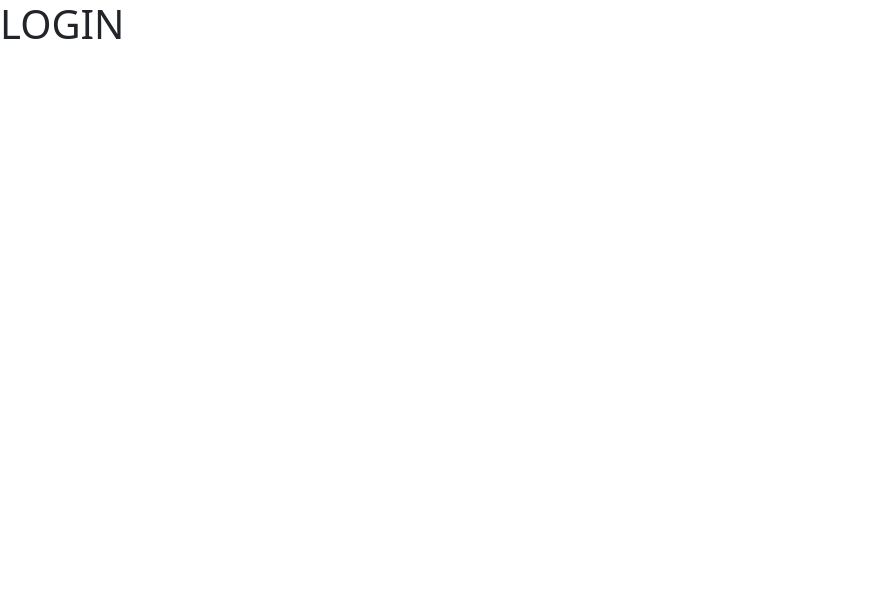
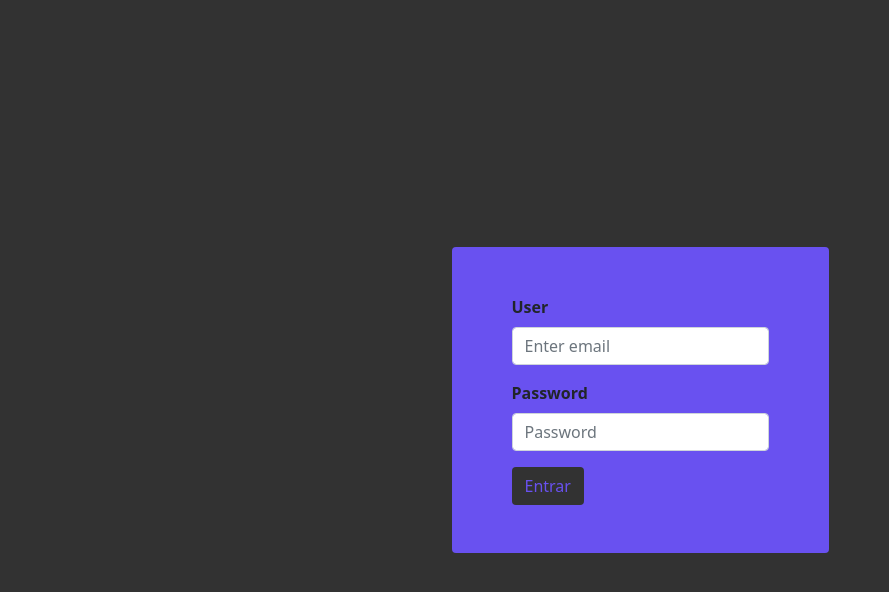
Before and after one commit to SharkDiamond/Agenda-Personal, a React (Create React App) app: page /Login in a window 1280 px wide. Shown: the top 592 px of the page, without its empty margins (0-889 px from the left). Built offline with nearby package versions, Linux system fonts and the light colour scheme.

Commit message:
Se crearon las rutas privadas y se creo el visual del login

```diff
--- a/src/App.css
+++ b/src/App.css
@@ -4,6 +4,15 @@
     min-height: 100vh;
 
   }
+
+  .loginContainer{
+
+    min-height: 100vh;
+    background-color: #323232;
+
+  }
+
+
   .barra{
 
 background-color: #1D2430;
@@ -11,6 +20,47 @@ background-color: #1D2430;
     border-color: blanchedalmond;
   }
 
+
+  .colorPrimario{
+
+
+    background-color: #323232;
+
+
+
+  }
+
+  .colorSecundario{
+
+    background-color:  #6951F0;
+
+
+  }
+
+  .botones{
+
+    background-color: #323232;
+      display: inline-block;
+      font-weight: 400;
+      line-height: 1.5;
+      color: #6951F0;
+      text-align: center;
+      text-decoration: none;
+      vertical-align: middle;
+      cursor: pointer;
+      -webkit-user-select: none;
+      user-select: none;
+
+      border: 1px solid transparent;
+      padding: .375rem .75rem;
+      font-size: 1rem;
+      border-radius: .25rem;
+   transition: color .15s ease-in-out,background-color .15s ease-in-out,border-color .15s ease-in-out,box-shadow .15s ease-in-out;
+
+
+
+
+  }
 
 .botonesCalenadario{
   background-color: #1D2430;
--- a/src/Contexto/User/userProvider.js
+++ b/src/Contexto/User/userProvider.js
@@ -3,8 +3,8 @@ import usermanage from './userContext';
 
 
 export default function Userprovider(props) {
-  //const UM=useContext(UserManage);
-   const [usuario,setUsuario]=useState(null);
+
+   const [usuario,setUsuario]=useState(null || sessionStorage.getItem('user'));
     //MANAGE DATA USER
     const valueUser={
 
--- a/src/Dashboard.js
+++ b/src/Dashboard.js
@@ -10,6 +10,7 @@ import 'bootstrap/dist/css/bootstrap.min.css';
 
 
 export default function Dashboard() {
+
   return (
 
     <Container className="p-3  bg-dark " fluid={true}>
--- a/src/Login.js
+++ b/src/Login.js
@@ -1,13 +1,67 @@
-import React from 'react';
+//IMPORTACIONES
+import React, { useContext, useState } from 'react';
+import {Container,Row,Col,Form } from "react-bootstrap";
+import usermanage from './Contexto/User/userContext';
+import axios from 'axios';
+import "./App.css"
+
+export default function Login() {
+
+  //ESTADOS
+  const [user,setUser]=useState('');
+  const [password,setPassword]=useState('');
+  //CONTEXTOS
+  const {login}=useContext(usermanage);
 
 
-export default function Login() {
+  const handleSubmit=()=>{
+
+    try {
+      //HACIENDO LA PETICION PARA COMPARAR EL USUARIO
+      const peticion=axios.post('');
+
+
+
+    } catch (error) {
+
+    }
+
+  }
+
+
   return(
-<div>
+    <Container className='loginContainer d-flex justify-content-center' fluid={true}>
 
-<h1>LOGIN</h1>
+      <Row className='colorSecundario align-self-center rounded m-2'>
 
-</div>
+
+          <Col className='justify-content-center m-5  '>
+
+            <Form>
+
+              <Form.Group className="mb-3" controlId="formBasicEmail">
+
+                <Form.Label className='fw-bold'>User</Form.Label>
+                <Form.Control type="email" placeholder="Enter email" onChange={e=>setUser(e.target.value)} />
+
+              </Form.Group>
+
+              <Form.Group className="mb-3" controlId="formBasicPassword">
+
+                <Form.Label className='fw-bold'>Password</Form.Label>
+                <Form.Control type="password" placeholder="Password" onChange={e=>setPassword(e.target.value)} />
+
+              </Form.Group>
+
+              <button className='botones' type="submit">Entrar</button>
+
+            </Form>
+
+          </Col>
+
+      </Row>
+
+    </Container>
 
    ) ;
 }
--- a/src/Rutas/Routes.js
+++ b/src/Rutas/Routes.js
@@ -1,8 +1,10 @@
-
+//IMPORTACIONES
 import React from 'react';
 import {BrowserRouter,Routes,Route,Navigate} from 'react-router-dom';
 import Login from '../Login';
 import Dashboard from '../Dashboard';
+import PrivateRoutes from './privateRoutes';
+
 
 export default function Enrutador() {
 
@@ -16,13 +18,15 @@ export default function Enrutador() {
 
             <Route path="/Login" element={<Login/>} />
 
-            <Route path="/Dahboard" element={<Dashboard/>}/>
+            <Route path="/Dashboard" element={<PrivateRoutes><Dashboard/></PrivateRoutes>}/>
 
             <Route path="*" element={<Navigate to="/Login"/>}/>
 
         </Routes>
 
-  </BrowserRouter>);
+  </BrowserRouter>
+
+  );
 
 
 }
--- /dev/null
+++ b/src/Rutas/privateRoutes.js
@@ -0,0 +1,15 @@
+//IMPORTACIONES
+import {React,useContext} from 'react';
+import {Navigate}  from 'react-router-dom';
+import usermanage from '../Contexto/User/userContext';
+
+
+export default function PrivateRoutes({children}) {
+
+  const {usuario}=useContext(usermanage);
+
+
+  return usuario ?  children  : <Navigate to="/Login" />
+
+
+}
```
Also changed, not shown: src/App.js (+1 -6 lines).
